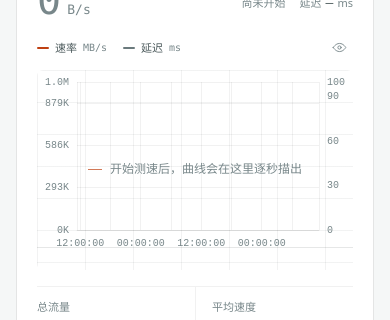
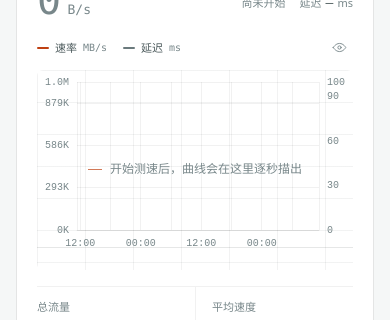
Before and after one commit to jwze/NetPulse, a Vue app: page / in a window 390 px wide. Shown: the part 260-580 px from the top of the page. Built offline with nearby package versions, Linux system fonts and the light colour scheme; no server answers.

Commit message:
style(readout): 大读数收字重、窄屏时间轴只到分钟
- 读数用 Consolas 优先的等宽字体，字重降到 400，补 slashed-zero
- 时间轴在 720px 以下去掉秒，避免移动端标签互相压

```diff
--- a/src/components/chart/RealtimeChart.vue
+++ b/src/components/chart/RealtimeChart.vue
@@ -1,5 +1,5 @@
 <script setup lang="ts">
-import { ref, computed } from 'vue'
+import { ref, computed, onMounted, onUnmounted } from 'vue'
 import { use } from 'echarts/core'
 import { CanvasRenderer } from 'echarts/renderers'
 import { LineChart } from 'echarts/charts'
@@ -62,6 +62,22 @@ function tooltipFormatter(params: any[]) {
 
 const hasData = computed(() => speedData.value.some(([, value]) => value > 0))
 
+/** 窄屏时分秒挤成一团，时间轴只留到分钟 */
+const narrow = ref(false)
+
+function syncNarrow() {
+  narrow.value = window.innerWidth < 720
+}
+
+onMounted(() => {
+  syncNarrow()
+  window.addEventListener('resize', syncNarrow)
+})
+
+onUnmounted(() => {
+  window.removeEventListener('resize', syncNarrow)
+})
+
 const option = computed(() => {
   const isDark = appStore.isDark
   const axisColor = isDark ? '#677678' : '#78878A'
@@ -93,7 +109,10 @@ const option = computed(() => {
         hideOverlap: true,
         formatter: (value: number) => {
           const date = new Date(value)
-          return `${String(date.getHours()).padStart(2, '0')}:${String(date.getMinutes()).padStart(2, '0')}:${String(date.getSeconds()).padStart(2, '0')}`
+          const hh = String(date.getHours()).padStart(2, '0')
+          const mm = String(date.getMinutes()).padStart(2, '0')
+          if (narrow.value) return `${hh}:${mm}`
+          return `${hh}:${mm}:${String(date.getSeconds()).padStart(2, '0')}`
         },
       },
       axisTick: { show: false },
--- a/src/views/HomeView.vue
+++ b/src/views/HomeView.vue
@@ -396,9 +396,11 @@ async function handlePaste(e: ClipboardEvent) {
 }
 
 .big-value {
+  font-family: 'Consolas', 'DejaVu Sans Mono', ui-monospace, monospace;
   font-size: 56px;
-  font-weight: 500;
-  letter-spacing: -0.045em;
+  font-weight: 400;
+  letter-spacing: -0.04em;
+  font-variant-numeric: tabular-nums slashed-zero;
 }
 
 .big-unit {
```
